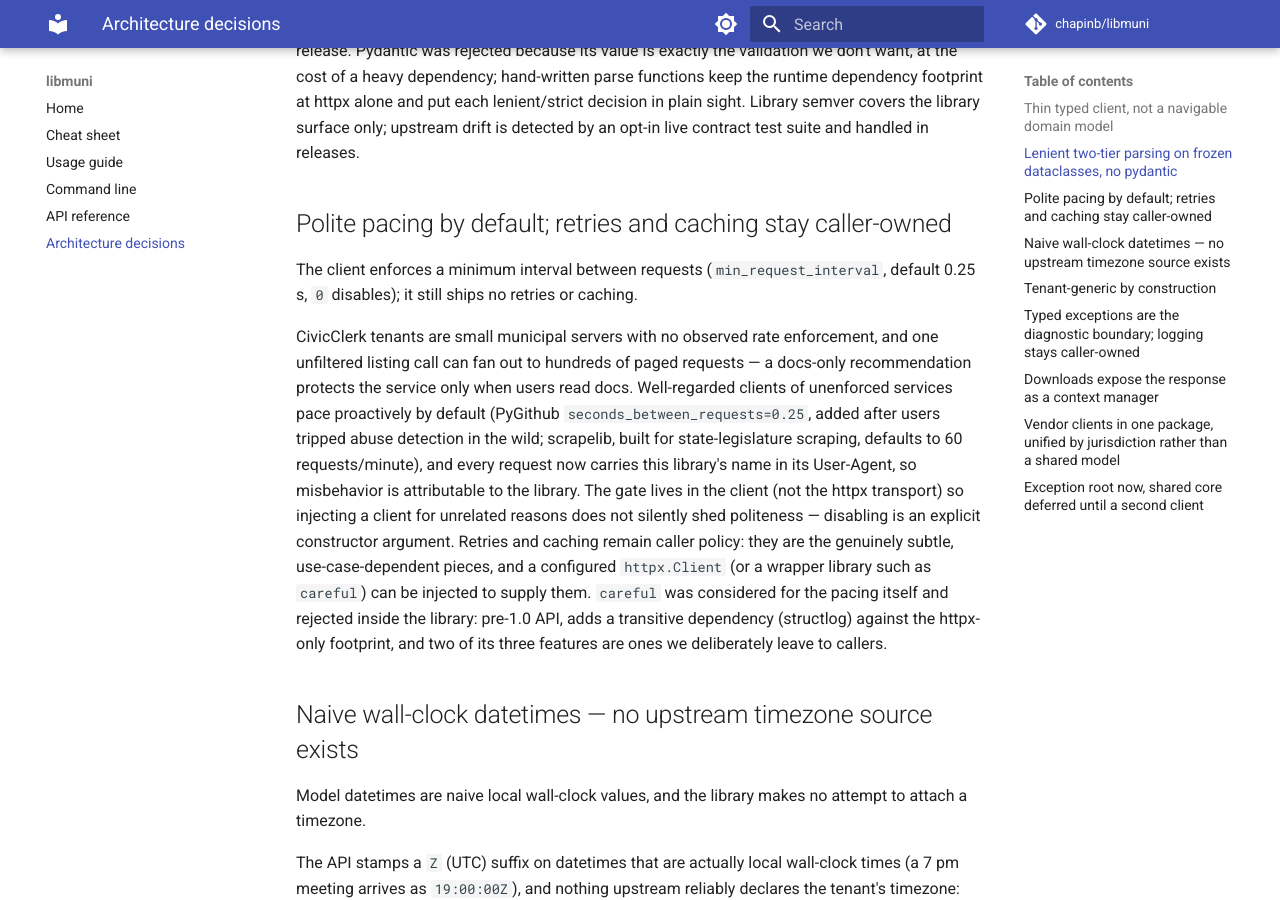
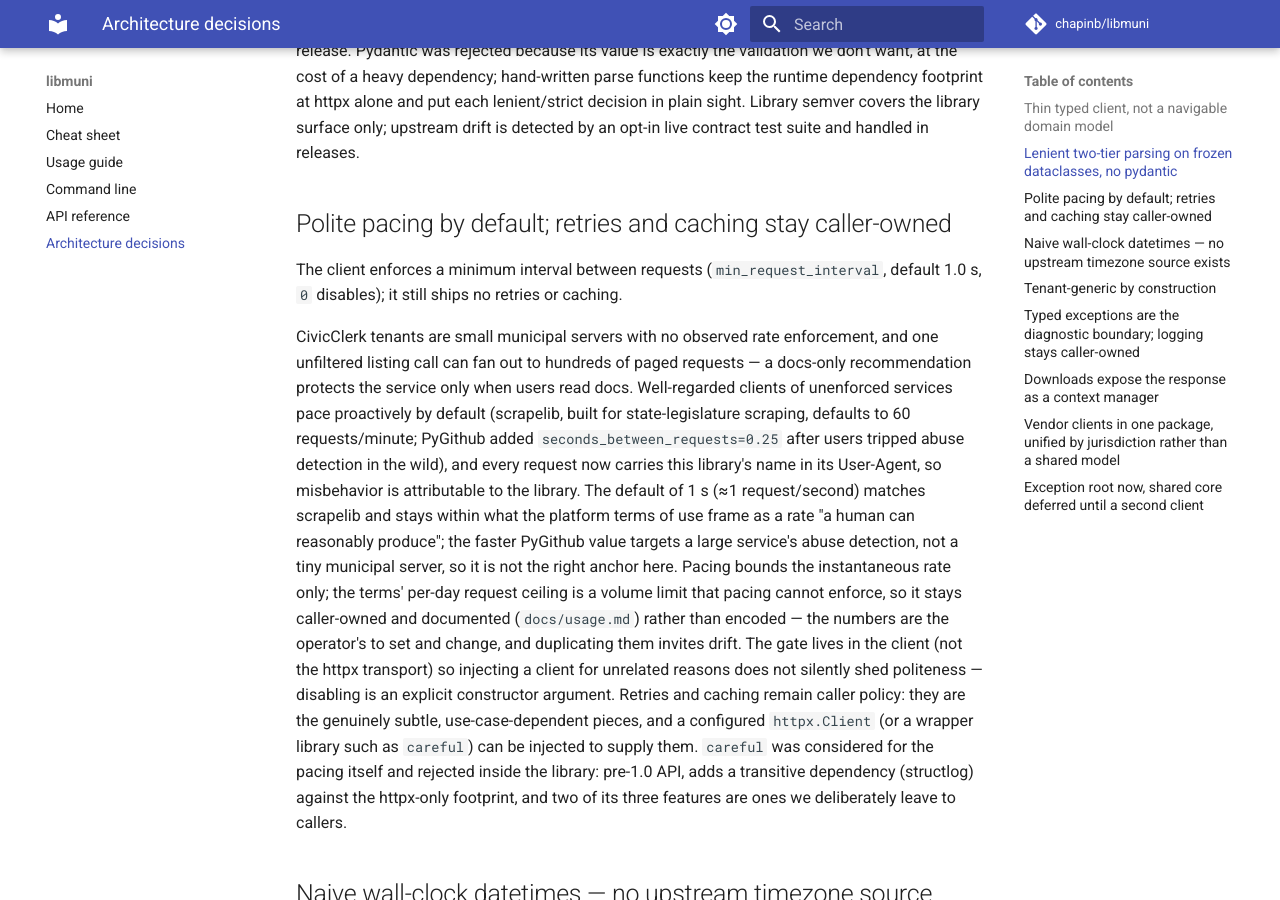
Before and after one commit to chapinb/libmuni, an MkDocs documentation site: the page built from docs/decisions.md, in a window 1280 px wide and 900 px high, scrolled down 674 px. Built offline with MkDocs 1.6.1 and Material for MkDocs 9.7.7, drawn with Linux system fonts in a browser that asks for light colours; comment, search, counter and statistics services are not loaded; the version menu is left out.

Commit message:
FFF Slow default pacing to ~1 req/s to stay within portal terms of use
Co-Authored-By: Claude Opus 4.8 (1M context) <noreply@anthropic.com>

```diff
--- a/docs/decisions.md
+++ b/docs/decisions.md
@@ -34,18 +34,26 @@ test suite and handled in releases.
 ## Polite pacing by default; retries and caching stay caller-owned
 
 The client enforces a minimum interval between requests
-(`min_request_interval`, default 0.25 s, `0` disables); it still ships no
+(`min_request_interval`, default 1.0 s, `0` disables); it still ships no
 retries or caching.
 
 CivicClerk tenants are small municipal servers with no observed rate
 enforcement, and one unfiltered listing call can fan out to hundreds of
 paged requests — a docs-only recommendation protects the service only when
 users read docs. Well-regarded clients of unenforced services pace
-proactively by default (PyGithub `seconds_between_requests=0.25`, added
-after users tripped abuse detection in the wild; scrapelib, built for
-state-legislature scraping, defaults to 60 requests/minute), and every
-request now carries this library's name in its User-Agent, so misbehavior
-is attributable to the library. The gate lives in the client (not the
+proactively by default (scrapelib, built for state-legislature scraping,
+defaults to 60 requests/minute; PyGithub added
+`seconds_between_requests=0.25` after users tripped abuse detection in the
+wild), and every request now carries this library's name in its
+User-Agent, so misbehavior is attributable to the library. The default of
+1 s (≈1 request/second) matches scrapelib and stays within what the
+platform terms of use frame as a rate "a human can reasonably produce";
+the faster PyGithub value targets a large service's abuse detection, not a
+tiny municipal server, so it is not the right anchor here. Pacing bounds
+the instantaneous rate only; the terms' per-day request ceiling is a
+volume limit that pacing cannot enforce, so it stays caller-owned and
+documented (`docs/usage.md`) rather than encoded — the numbers are the
+operator's to set and change, and duplicating them invites drift. The gate lives in the client (not the
 httpx transport) so injecting a client for unrelated reasons does not
 silently shed politeness — disabling is an explicit constructor argument.
 Retries and caching remain caller policy: they are the genuinely subtle,
```
Also changed, not shown: README.md (+9 -1 lines), docs/cheatsheet.md (+1 -1 lines), docs/usage.md (+21 -2 lines), 2 other files.
